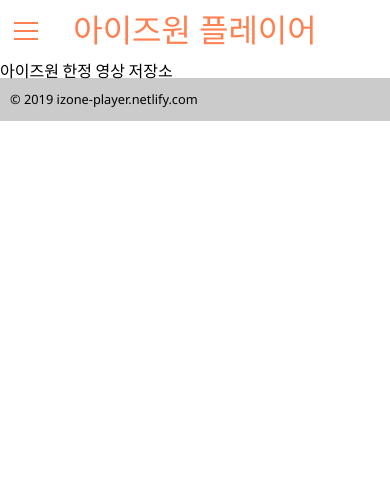
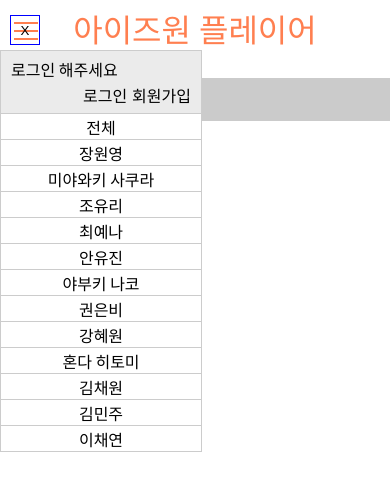
Before and after one commit to shiincs/izone-player, a React (Create React App) app: page / in a window 390 px wide. Shown: the top 490 px of the page. Built offline with nearby package versions, Linux system fonts and the light colour scheme; a web font is replaced by a local one.

Commit message:
layout: add menu-bar when clicked hamburger (...ing)

```diff
--- a/src/components/HeaderView/HeaderView.js
+++ b/src/components/HeaderView/HeaderView.js
@@ -80,9 +80,79 @@
           </ul>
         </nav>
 
+        {/* 모바일 사이즈에서 네비게이션 바가 햄버거 메뉴로 전환된다. */}
         <button className={cx('hamburger')}>
           <Hamburger />
         </button>
+        <button className={cx('closeBtn', 'open')}>X</button>
+
+        {/* 햄버거 메뉴 클릭시 등장하는 메뉴 바 */}
+        <section className={cx('menuBar', 'open')}>
+          <div className={cx('userInfo')}>
+            <span className={cx('userName')}>로그인 해주세요</span>
+            <ul className={cx('userBtns')}>
+              <li className={cx('loginBtn')}>
+                <Link to='/'>로그인</Link>
+              </li>
+              <li className={cx('registerBtn')}>
+                <Link to='/'>회원가입</Link>
+              </li>
+            </ul>
+          </div>
+          <ul className={cx('navBtns')}>
+            <li className={cx('navItem')}>
+              <Link to='/'>전체</Link>
+            </li>
+
+            <li className={cx('navItem')}>
+              <Link to='/'>장원영</Link>
+            </li>
+
+            <li className={cx('navItem')}>
+              <Link to='/'>미야와키 사쿠라</Link>
+            </li>
+
+            <li className={cx('navItem')}>
+              <Link to='/'>조유리</Link>
+            </li>
+
+            <li className={cx('navItem')}>
+              <Link to='/'>최예나</Link>
+            </li>
+
+            <li className={cx('navItem')}>
+              <Link to='/'>안유진</Link>
+            </li>
+
+            <li className={cx('navItem')}>
+              <Link to='/'>야부키 나코</Link>
+            </li>
+
+            <li className={cx('navItem')}>
+              <Link to='/'>권은비</Link>
+            </li>
+
+            <li className={cx('navItem')}>
+              <Link to='/'>강혜원</Link>
+            </li>
+
+            <li className={cx('navItem')}>
+              <Link to='/'>혼다 히토미</Link>
+            </li>
+
+            <li className={cx('navItem')}>
+              <Link to='/'>김채원</Link>
+            </li>
+
+            <li className={cx('navItem')}>
+              <Link to='/'>김민주</Link>
+            </li>
+
+            <li className={cx('navItem')}>
+              <Link to='/'>이채연</Link>
+            </li>
+          </ul>
+        </section>
       </header>
     );
   }
--- a/src/components/HeaderView/HeaderView.module.scss
+++ b/src/components/HeaderView/HeaderView.module.scss
@@ -141,6 +141,22 @@
     left: 10px;
     height: 32px;
 
+    @include tablet {
+      display: none;
+    }
+
+    @include desktop {
+      display: none;
+    }
+  }
+
+  .closeBtn {
+    display: none;
+    position: absolute;
+    left: 10px;
+    width: 30px;
+    height: 30px;
+    border: 1px solid blue;
 
     @include tablet {
       display: none;
@@ -149,5 +165,76 @@
     @include desktop {
       display: none;
     }
+
+    &.open {
+      display: block;
+    }
+  }
+
+  .menuBar {
+    display: none;
+    position: fixed;
+    top: 50px;
+    left: 0;
+    background-color: #fff;
+    border: 1px solid #ccc;
+
+    @include mobilePortrait {
+      width: 200px;
+    }
+
+    @include mobileLandscape {
+      width: 250px;
+    }
+
+    @include tablet {
+      display: none;
+    }
+
+    @include desktop {
+      display: none;
+    }
+
+    // menuBar가 열리면 display: flex로 전환되면서 화면에 나타난다.
+    &.open {
+      display: flex;
+      flex-direction: column;
+    }
+
+    .userInfo {
+      background-color: #ebebeb;
+      padding: 10px 0;
+
+      .userName {
+        display: inline-block;
+        padding: 0 0 10px 10px;
+      }
+
+      .userBtns {
+        display: flex;
+        justify-content: flex-end;
+        padding-right: 10px;
+
+        .loginBtn {
+          padding-left: 5px;
+        }
+
+        .registerBtn {
+          padding-left: 5px;
+        }
+      }
+    }
+
+    .navBtns {
+
+      .navItem {
+        display: inline-flex;
+        justify-content: center;
+        align-items: center;
+        width: 100%;
+        height: 25px;
+        border-top: 1px solid #ccc;
+      }
+    }
   }
 }
```
